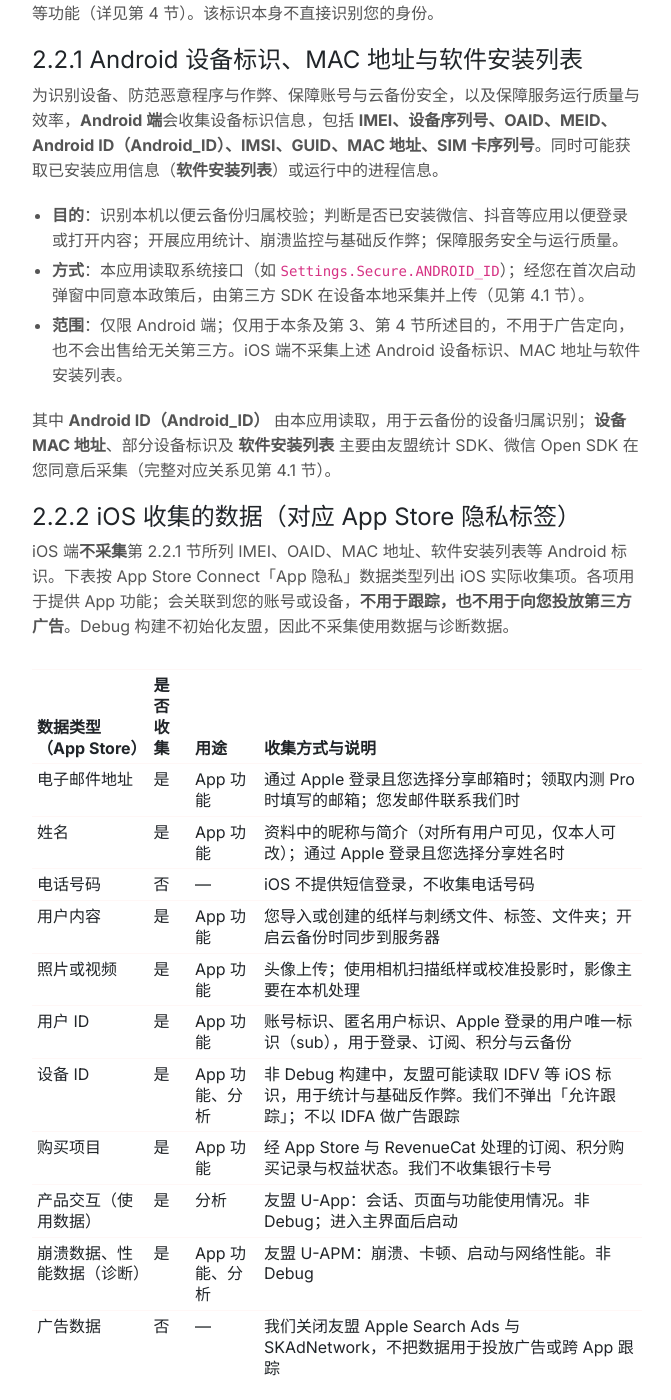
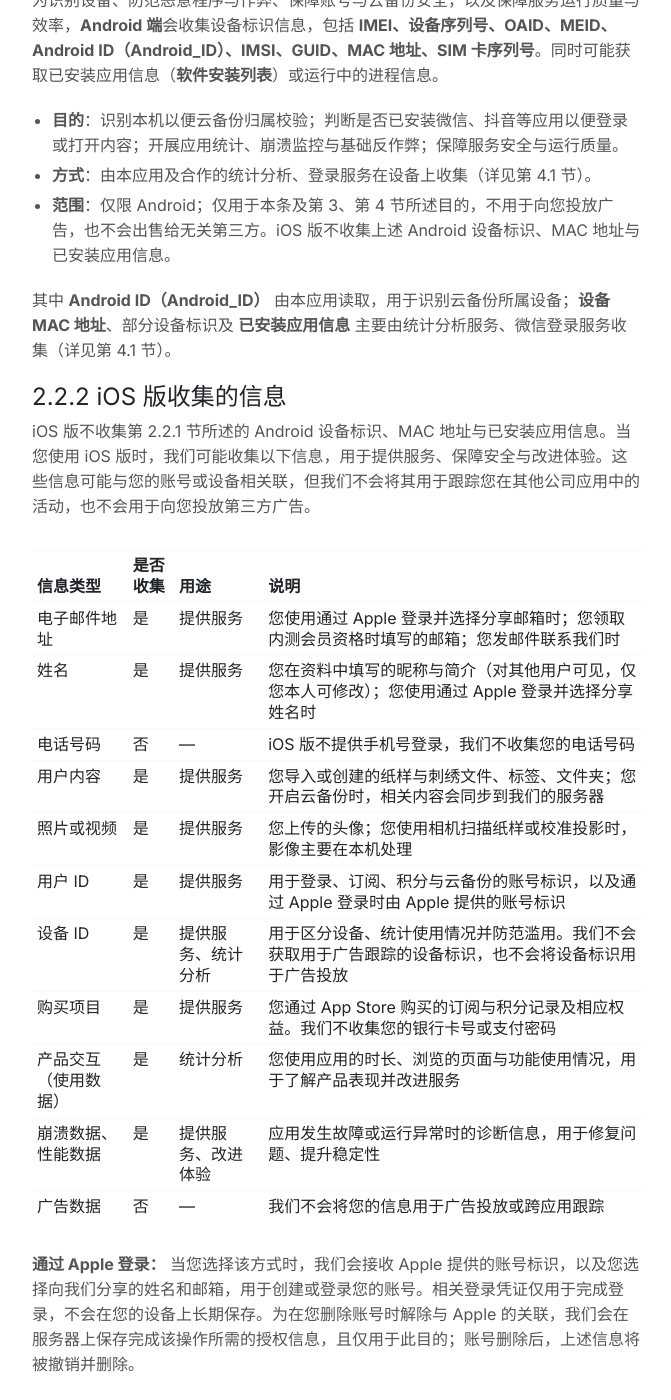
Before and after one commit to shadowstitchai/shadowstitchai.github.io, a Jekyll site: the page built from _pages/zh/coutto-privacypolicy.md, in a window 1280 px wide and 1400 px high, scrolled down 1680 px. Shown: the whole window, without its empty margins (143-814 px from the left). Built offline with Jekyll 4.4.1, drawn with Linux system fonts in a browser that asks for light colours; some of the changed text lies outside the part shown.

Commit message:
docs: rewrite privacy policies in plain language for users

```diff
--- a/_pages/zh/coutto-privacypolicy.md
+++ b/_pages/zh/coutto-privacypolicy.md
@@ -22,7 +22,7 @@
 ### 2.1 您主动提供的信息
 
 - **联系信息**：当您通过邮件或表单联系我们时，可能提供邮箱地址、姓名及沟通内容
-- **账号与资料信息**：当您选择登录或注册时，可能提供手机号（**仅 Android 短信登录**）、第三方账号标识（微信 / 通过 Apple 登录），以及您填写的昵称、头像等个人资料；邀请码（选填）用于领取存储奖励。**iOS** 登录方式为通过 Apple 登录，以及（中国区）微信登录。
+- **账号与资料信息**：当您登录或注册时，可能提供手机号码（仅在您使用手机号登录时，该方式目前仅适用于 Android）、第三方账号标识（微信或通过 Apple 登录），以及您填写的昵称、头像等资料；邀请码（选填）用于领取存储奖励。iOS 版支持通过 Apple 登录，在中国地区也可使用微信登录。
 - **用户内容**：您导入、创建或管理的纸样文件、图片、项目记录等（主要在您的设备本地处理与存储）
 
 ### 2.2 自动收集的信息
@@ -32,14 +32,12 @@
 | 信息类型 | 典型内容 | 主要用途 |
 | --- | --- | --- |
 | 设备信息 | 设备型号、操作系统版本、语言、屏幕参数、**Android ID（Android_ID）**、OAID、IMEI、MEID、IMSI、GUID、设备序列号、**设备 MAC 地址**、SIM 卡序列号（ICCID） | 识别设备、云备份设备归属、保障服务安全与运行质量、统计分析与反作弊 |
-| 软件安装列表 | **已安装应用信息**（包括是否安装微信、抖音等）或运行中的进程信息 | 判断能否调起微信登录、打开抖音内容；统计 SDK 反作弊与质量分析 |
+| 软件安装列表 | **已安装应用信息**（包括是否安装微信、抖音等）或运行中的进程信息 | 判断是否可以使用微信登录或打开抖音内容；统计分析与安全保障 |
 | 应用信息 | App 版本、安装渠道、功能使用情况 | 产品改进、故障诊断 |
 | 日志信息 | 错误日志、性能数据（按平台） | 提升稳定性与安全性 |
 | 网络信息 | IP 地址（脱敏或近似位置）、网络类型 | 安全防护、统计分析 |
 
-上表中的 Android 设备标识、MAC 地址与软件安装列表仅适用于 Android，详见第 2.2.1 节。**iOS 收集项（与 App Store「App 隐私」标签对应）见第 2.2.2 节。**
-
-Android 端仅在您于首次启动弹窗中同意本政策后，由本应用及第三方 SDK（详见第 4.1 节）采集第 2.2.1 节所述信息。iOS 无该弹窗，以您开始使用本 App 视为同意本政策。
+因操作系统不同，Android 与 iOS 收集的信息有所差异，详见第 2.2.1 节与第 2.2.2 节。
 
 此外，即使用户不登录，服务也会生成匿名用户标识，用于云端纸样库、云备份、积分等功能（详见第 4 节）。该标识本身不直接识别您的身份。
 
@@ -48,32 +46,30 @@
 为识别设备、防范恶意程序与作弊、保障账号与云备份安全，以及保障服务运行质量与效率，**Android 端**会收集设备标识信息，包括 **IMEI、设备序列号、OAID、MEID、Android ID（Android_ID）、IMSI、GUID、MAC 地址、SIM 卡序列号**。同时可能获取已安装应用信息（**软件安装列表**）或运行中的进程信息。
 
 - **目的**：识别本机以便云备份归属校验；判断是否已安装微信、抖音等应用以便登录或打开内容；开展应用统计、崩溃监控与基础反作弊；保障服务安全与运行质量。
-- **方式**：本应用读取系统接口（如 `Settings.Secure.ANDROID_ID`）；经您在首次启动弹窗中同意本政策后，由第三方 SDK 在设备本地采集并上传（见第 4.1 节）。
-- **范围**：仅限 Android 端；仅用于本条及第 3、第 4 节所述目的，不用于广告定向，也不会出售给无关第三方。iOS 端不采集上述 Android 设备标识、MAC 地址与软件安装列表。
+- **方式**：由本应用及合作的统计分析、登录服务在设备上收集（详见第 4.1 节）。
+- **范围**：仅限 Android；仅用于本条及第 3、第 4 节所述目的，不用于向您投放广告，也不会出售给无关第三方。iOS 版不收集上述 Android 设备标识、MAC 地址与已安装应用信息。
 
-其中 **Android ID（Android_ID）** 由本应用读取，用于云备份的设备归属识别；**设备 MAC 地址**、部分设备标识及 **软件安装列表** 主要由友盟统计 SDK、微信 Open SDK 在您同意后采集（完整对应关系见第 4.1 节）。
+其中 **Android ID（Android_ID）** 由本应用读取，用于识别云备份所属设备；**设备 MAC 地址**、部分设备标识及 **已安装应用信息** 主要由统计分析服务、微信登录服务收集（详见第 4.1 节）。
 
-#### 2.2.2 iOS 收集的数据（对应 App Store 隐私标签）
+#### 2.2.2 iOS 版收集的信息
 
-iOS 端**不采集**第 2.2.1 节所列 IMEI、OAID、MAC 地址、软件安装列表等 Android 标识。下表按 App Store Connect「App 隐私」数据类型列出 iOS 实际收集项。各项用于提供 App 功能；会关联到您的账号或设备，**不用于跟踪，也不用于向您投放第三方广告**。Debug 构建不初始化友盟，因此不采集使用数据与诊断数据。
+iOS 版不收集第 2.2.1 节所述的 Android 设备标识、MAC 地址与已安装应用信息。当您使用 iOS 版时，我们可能收集以下信息，用于提供服务、保障安全与改进体验。这些信息可能与您的账号或设备相关联，但我们不会将其用于跟踪您在其他公司应用中的活动，也不会用于向您投放第三方广告。
 
-| 数据类型（App Store） | 是否收集 | 用途 | 收集方式与说明 |
+| 信息类型 | 是否收集 | 用途 | 说明 |
 | --- | --- | --- | --- |
-| 电子邮件地址 | 是 | App 功能 | 通过 Apple 登录且您选择分享邮箱时；领取内测 Pro 时填写的邮箱；您发邮件联系我们时 |
-| 姓名 | 是 | App 功能 | 资料中的昵称与简介（对所有用户可见，仅本人可改）；通过 Apple 登录且您选择分享姓名时 |
-| 电话号码 | 否 | — | iOS 不提供短信登录，不收集电话号码 |
-| 用户内容 | 是 | App 功能 | 您导入或创建的纸样与刺绣文件、标签、文件夹；开启云备份时同步到服务器 |
-| 照片或视频 | 是 | App 功能 | 头像上传；使用相机扫描纸样或校准投影时，影像主要在本机处理 |
-| 用户 ID | 是 | App 功能 | 账号标识、匿名用户标识、Apple 登录的用户唯一标识（sub），用于登录、订阅、积分与云备份 |
-| 设备 ID | 是 | App 功能、分析 | 非 Debug 构建中，友盟可能读取 IDFV 等 iOS 标识，用于统计与基础反作弊。我们不弹出「允许跟踪」；不以 IDFA 做广告跟踪 |
-| 购买项目 | 是 | App 功能 | 经 App Store 与 RevenueCat 处理的订阅、积分购买记录与权益状态。我们不收集银行卡号 |
-| 产品交互（使用数据） | 是 | 分析 | 友盟 U-App：会话、页面与功能使用情况。非 Debug；进入主界面后启动 |
-| 崩溃数据、性能数据（诊断） | 是 | App 功能、分析 | 友盟 U-APM：崩溃、卡顿、启动与网络性能。非 Debug |
-| 广告数据 | 否 | — | 我们关闭友盟 Apple Search Ads 与 SKAdNetwork，不把数据用于投放广告或跨 App 跟踪 |
+| 电子邮件地址 | 是 | 提供服务 | 您使用通过 Apple 登录并选择分享邮箱时；您领取内测会员资格时填写的邮箱；您发邮件联系我们时 |
+| 姓名 | 是 | 提供服务 | 您在资料中填写的昵称与简介（对其他用户可见，仅您本人可修改）；您使用通过 Apple 登录并选择分享姓名时 |
+| 电话号码 | 否 | — | iOS 版不提供手机号登录，我们不收集您的电话号码 |
+| 用户内容 | 是 | 提供服务 | 您导入或创建的纸样与刺绣文件、标签、文件夹；您开启云备份时，相关内容会同步到我们的服务器 |
+| 照片或视频 | 是 | 提供服务 | 您上传的头像；您使用相机扫描纸样或校准投影时，影像主要在本机处理 |
+| 用户 ID | 是 | 提供服务 | 用于登录、订阅、积分与云备份的账号标识，以及通过 Apple 登录时由 Apple 提供的账号标识 |
+| 设备 ID | 是 | 提供服务、统计分析 | 用于区分设备、统计使用情况并防范滥用。我们不会获取用于广告跟踪的设备标识，也不会将设备标识用于广告投放 |
+| 购买项目 | 是 | 提供服务 | 您通过 App Store 购买的订阅与积分记录及相应权益。我们不收集您的银行卡号或支付密码 |
+| 产品交互（使用数据） | 是 | 统计分析 | 您使用应用的时长、浏览的页面与功能使用情况，用于了解产品表现并改进服务 |
+| 崩溃数据、性能数据 | 是 | 提供服务、改进体验 | 应用发生故障或运行异常时的诊断信息，用于修复问题、提升稳定性 |
+| 广告数据 | 否 | — | 我们不会将您的信息用于广告投放或跨应用跟踪 |
 
-**通过 Apple 登录：** 我们接收 Apple 提供的用户唯一标识（sub）、您选择分享的姓名和邮箱，以及完成登录所需的授权凭证。身份令牌在服务端验证后用于创建或登录账号，不会在设备上长期保存。为在删除账号时撤销 Apple 授权，服务端会加密保存 Apple 签发的 refresh token，只用于账号生命周期管理；账号删除时一并撤销并删除。
-
-**iOS 上的友盟：** iOS 没有首次启动隐私弹窗。非 Debug 构建在进入主界面后初始化友盟统计与 U-APM。
+**通过 Apple 登录：** 当您选择该方式时，我们会接收 Apple 提供的账号标识，以及您选择向我们分享的姓名和邮箱，用于创建或登录您的账号。相关登录凭证仅用于完成登录，不会在您的设备上长期保存。为在您删除账号时解除与 Apple 的关联，我们会在服务器上保存完成该操作所需的授权信息，且仅用于此目的；账号删除后，上述信息将被撤销并删除。
 
 ### 2.3 权限相关信息
 
@@ -101,25 +97,25 @@
 
 - **经您明确同意**
 - **履行法定义务**：应法律法规、司法或行政机关要求
-- **服务提供商**：为实现必要功能，我们可能与以下第三方合作，并要求其遵守保密义务（第三方 SDK 及对应采集项见第 4.1 节）：
+- **服务提供商**：为实现必要功能，我们可能与以下第三方合作，并要求其遵守保密义务（具体收集项见第 4.1 节）：
   - **RevenueCat**：处理订阅与积分购买状态、权益信息及匿名用户标识，用于内购与权益发放
   - **阿里云**：提供账号体系、云端纸样库与云备份的服务器托管（存储于中华人民共和国境内）
-  - **微信开放平台 / 微信 Open SDK**：提供微信登录能力（仅在您选择微信登录时）
-  - **友盟+ 统计 SDK / U-APM**：应用统计与崩溃监控。Android 在您同意首次启动弹窗之后初始化；iOS 在进入主界面后初始化（Debug 不采集）
+  - **微信开放平台**：提供微信登录（仅在您选择微信登录时）
+  - **友盟+**：应用统计与运行稳定性分析（详见第 4.1 节）
   - **Apple App Store / Google Play**：处理应用内支付，我们不收集您的支付卡信息
 - **业务变更**：合并、收购或重组时，依法告知并继续受本政策约束
 
 其中 RevenueCat 等服务提供商可能涉及在境外处理上述信息。我们将依法采取必要措施（如告知、同意、合同约束等）保障您的个人信息权益。
 
-### 4.1 第三方 SDK 清单
+### 4.1 我们使用的第三方服务
 
-SDK 初始化时机：Android 在您于首次启动弹窗中同意本政策之后；iOS 在您进入主界面之后（非 Debug）。请以各 SDK 官方隐私政策为准。微信 Open SDK 的软件安装列表仅 Android。
+为实现登录、统计分析与运行稳定性等功能，我们接入了下列第三方服务。请同时参阅各服务提供商的隐私政策。
 
-| SDK 名称 | 开发者 | 使用目的 | 收集的个人信息 | 收集方式 | 隐私政策 |
+| 服务名称 | 提供方 | 使用目的 | 收集的个人信息 | 收集方式 | 隐私政策 |
 | --- | --- | --- | --- | --- | --- |
-| 友盟+ 统计 SDK（UMCommon）及 U-APM | 友盟同欣（北京）科技有限公司 | 应用统计分析、崩溃/ANR 监控、基础反作弊 | **iOS**：设备型号与系统版本、IDFV、网络信息、IP、使用数据、崩溃与性能数据（不采集 IMEI / MAC / 软件安装列表；不申请跟踪授权）。**Android**：IMEI、MEID、**Android ID（Android_ID）**、OAID、**MAC 地址**、IMSI、GUID、ICCID、设备序列号、网络信息、IP、**软件安装列表** | iOS：进入主界面后由 SDK 采集（非 Debug）。Android：您同意本政策后由 SDK 采集 | [友盟隐私政策](https://www.umeng.com/page/policy) |
-| 微信 Open SDK | 深圳市腾讯计算机系统有限公司 | 微信登录；Android 上判断本机是否可调起微信 | **iOS**：微信登录所需的账号标识、网络状态。**Android**：设备标识（**Android ID（Android_ID）**、OAID 等）、**软件安装列表**（是否安装微信）、网络状态 | 使用微信登录时由 SDK 采集 | [微信 Open SDK 个人信息处理规则](https://support.weixin.qq.com/cgi-bin/mmsupportacctnodeweb-bin/pages/RYIYJkLOrQwu0nb8) |
-| RevenueCat | RevenueCat, Inc. | 订阅与积分内购、权益校验 | 匿名用户标识、购买与订阅状态 | 使用付费功能时由 SDK 采集 | [RevenueCat Privacy Policy](https://www.revenuecat.com/privacy) |
+| 友盟+ 统计分析及性能监控 | 友盟同欣（北京）科技有限公司 | 了解产品使用情况、排查故障、防范滥用 | **iOS**：设备型号与系统版本、设备标识、网络信息、IP 地址、功能使用情况、故障与性能信息（不收集 IMEI、MAC 地址或已安装应用信息）。**Android**：IMEI、MEID、**Android ID（Android_ID）**、OAID、**MAC 地址**、IMSI、GUID、ICCID、设备序列号、网络信息、IP 地址、**已安装应用信息** | 您使用服务过程中由该服务收集 | [友盟隐私政策](https://www.umeng.com/page/policy) |
+| 微信开放平台 | 深圳市腾讯计算机系统有限公司 | 微信登录；在 Android 上确认设备是否已安装微信 | **iOS**：完成微信登录所需的账号标识、网络状态。**Android**：设备标识（如 **Android ID（Android_ID）**、OAID）、**已安装应用信息**（是否安装微信）、网络状态 | 您选择微信登录时由该服务收集 | [微信 Open SDK 个人信息处理规则](https://support.weixin.qq.com/cgi-bin/mmsupportacctnodeweb-bin/pages/RYIYJkLOrQwu0nb8) |
+| RevenueCat | RevenueCat, Inc. | 订阅与积分内购、权益校验 | 匿名用户标识、购买与订阅状态 | 您使用付费功能时由该服务收集 | [RevenueCat Privacy Policy](https://www.revenuecat.com/privacy) |
 
 ## 5. 信息存储与保留
 
--- a/_pages/zh/privacypolicy.md
+++ b/_pages/zh/privacypolicy.md
@@ -55,23 +55,23 @@
 
 若您使用涉及 AI 或智能辅助的功能，我们可能在必要范围内处理您提交的内容（例如纸样图像、项目描述），以提供识别、建议或自动化能力。我们不会在超出实现该功能所需的范围外使用上述内容。
 
-### 2.5 Coutto iOS 收集的数据（App Store 隐私标签）
+### 2.5 Coutto 纽扣纸样（iOS）
 
-**Coutto 纽扣纸样** iOS 端按 App Store Connect「App 隐私」收集下列数据，用于提供 App 功能；关联账号或设备，不用于跟踪或第三方广告。完整说明（含 Android、第三方 SDK、账号删除）见 [Coutto 隐私政策](/products/coutto/privacy/)。
+当您使用 **Coutto 纽扣纸样** iOS 版时，我们可能收集下列信息，用于提供服务。这些信息可能与您的账号或设备相关联，我们不会将其用于跟踪您在其他公司应用中的活动，也不会用于向您投放第三方广告。更完整的说明（含 Android、第三方服务与账号删除）见 [Coutto 隐私政策](/products/coutto/privacy/)。
 
-| 数据类型 | 是否收集 | 说明 |
+| 信息类型 | 是否收集 | 说明 |
 | --- | --- | --- |
-| 电子邮件地址 | 是 | 通过 Apple 登录且您分享邮箱时；领取内测 Pro；联系我们 |
-| 姓名 | 是 | 资料昵称/简介；通过 Apple 登录且您分享姓名时 |
-| 电话号码 | 否 | iOS 不提供短信登录 |
-| 用户内容 | 是 | 纸样与刺绣文件、标签、文件夹；云备份（若开启） |
-| 照片或视频 | 是 | 头像；相机扫描/校准（主要在本机处理） |
-| 用户 ID | 是 | 账号标识、匿名标识、Apple 用户唯一标识（sub） |
-| 设备 ID | 是 | 友盟在非 Debug 构建中可能读取 IDFV；不申请跟踪、不以 IDFA 做广告跟踪 |
-| 购买项目 | 是 | App Store / RevenueCat 订阅与积分购买记录；不收集银行卡号 |
-| 产品交互（使用数据） | 是 | 友盟 U-App（非 Debug；进入主界面后） |
-| 崩溃数据、性能数据 | 是 | 友盟 U-APM（非 Debug） |
-| 广告数据 | 否 | 已关闭 Apple Search Ads 与 SKAdNetwork |
+| 电子邮件地址 | 是 | 您使用通过 Apple 登录并选择分享邮箱时；领取内测会员资格时；联系我们时 |
+| 姓名 | 是 | 资料中的昵称与简介；您使用通过 Apple 登录并选择分享姓名时 |
+| 电话号码 | 否 | iOS 版不提供手机号登录 |
+| 用户内容 | 是 | 纸样与刺绣文件、标签、文件夹；您开启云备份时 |
+| 照片或视频 | 是 | 您上传的头像；使用相机扫描或校准时的影像（主要在本机处理） |
+| 用户 ID | 是 | 用于登录与云备份的账号标识，以及通过 Apple 登录时由 Apple 提供的账号标识 |
+| 设备 ID | 是 | 用于区分设备、统计使用情况并防范滥用；不用于广告投放或跨应用跟踪 |
+| 购买项目 | 是 | 您通过 App Store 购买的订阅与积分记录；我们不收集银行卡号 |
+| 产品交互（使用数据） | 是 | 您使用应用的时长与功能使用情况 |
+| 崩溃数据、性能数据 | 是 | 应用发生故障或运行异常时的诊断信息 |
+| 广告数据 | 否 | 我们不会将您的信息用于广告投放或跨应用跟踪 |
 
 ## 3. 我们如何使用信息
 
```
Also changed, not shown: _pages/en/coutto-privacypolicy.md (+30 -34 lines), _pages/en/privacypolicy.md (+14 -14 lines).
